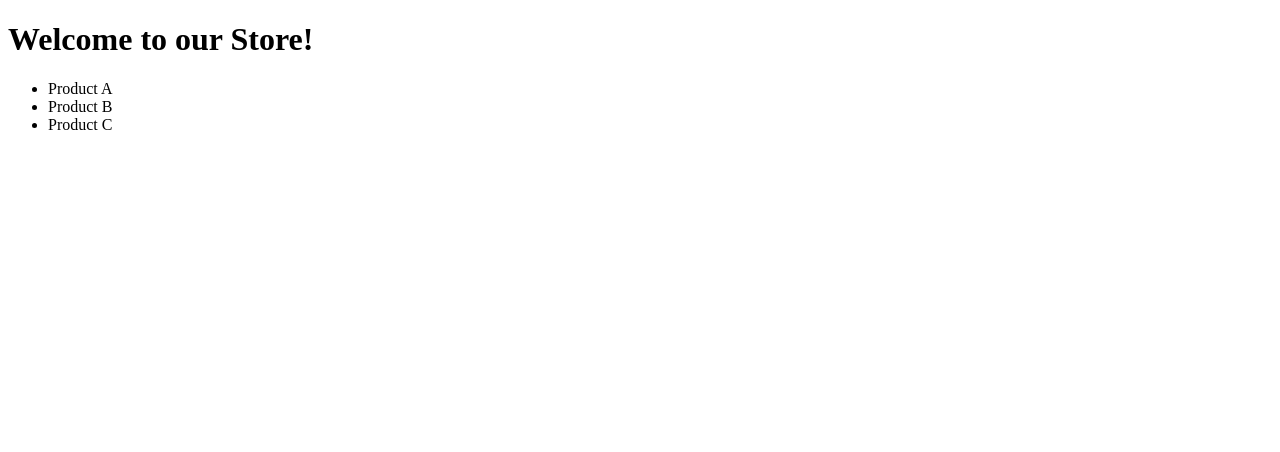
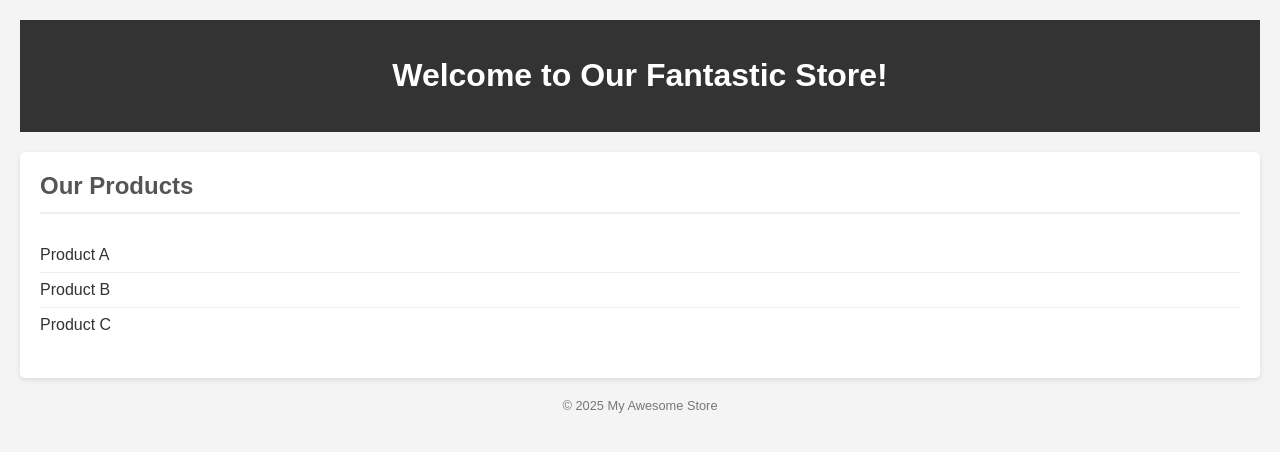
Before and after one commit to Purnima-ang/docker-ecommerce-app, a Flask app: page / in a window 1280 px wide. Shown: the top 452 px of the page. Run offline with Flask 3, Linux system fonts and the light colour scheme; data that the repository does not hold is empty.

Commit message:
added style

```diff
--- /dev/null
+++ b/web/static/style.css
@@ -0,0 +1,50 @@
+body {
+    font-family: sans-serif;
+    margin: 20px;
+    background-color: #f4f4f4;
+    color: #333;
+}
+
+header {
+    background-color: #333;
+    color: white;
+    padding: 1em;
+    text-align: center;
+    margin-bottom: 20px;
+}
+
+main {
+    background-color: white;
+    padding: 20px;
+    border-radius: 5px;
+    box-shadow: 0 2px 5px rgba(0, 0, 0, 0.1);
+}
+
+h2 {
+    color: #555;
+    margin-top: 0;
+    border-bottom: 2px solid #eee;
+    padding-bottom: 0.5em;
+    margin-bottom: 1em;
+}
+
+.product-list {
+    list-style: none;
+    padding: 0;
+}
+
+.product-item {
+    padding: 0.5em 0;
+    border-bottom: 1px solid #eee;
+}
+
+.product-item:last-child {
+    border-bottom: none;
+}
+
+footer {
+    text-align: center;
+    margin-top: 20px;
+    color: #777;
+    font-size: 0.8em;
+}
--- a/web/templates/index.html
+++ b/web/templates/index.html
@@ -1,14 +1,25 @@
 <!DOCTYPE html>
-<html>
+<html lang="en">
 <head>
-    <title>E-commerce Storefront</title>
+    <meta charset="UTF-8">
+    <meta name="viewport" content="width=device-width, initial-scale=1.0">
+    <title>Awesome Online Store</title>
+    <link rel="stylesheet" href="{{ url_for('static', filename='style.css') }}">
 </head>
 <body>
-    <h1>Welcome to our Store!</h1>
-    <ul>
-        {% for product in products %}
-        <li>{{ product }}</li>
-        {% endfor %}
-    </ul>
+    <header>
+        <h1>Welcome to Our Fantastic Store!</h1>
+    </header>
+    <main>
+        <h2>Our Products</h2>
+        <ul class="product-list">
+            {% for product in products %}
+            <li class="product-item">{{ product }}</li>
+            {% endfor %}
+        </ul>
+    </main>
+    <footer>
+        <p>&copy; 2025 My Awesome Store</p>
+    </footer>
 </body>
 </html>
```
